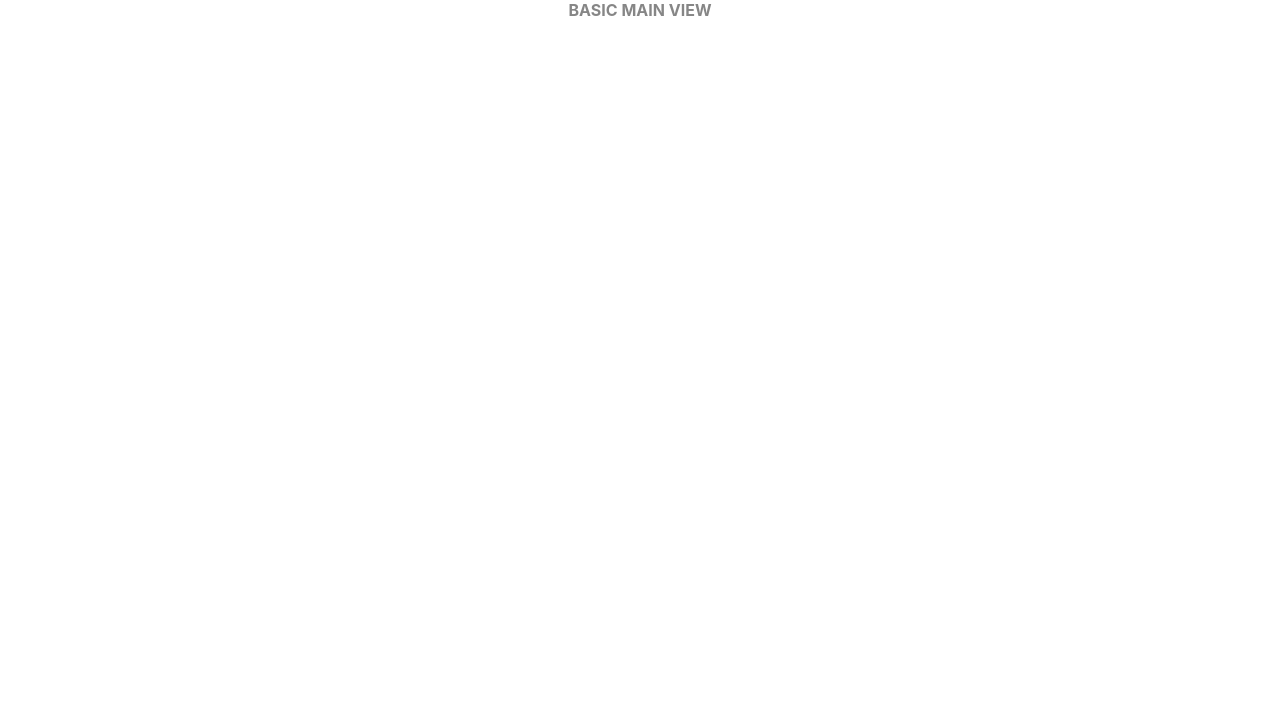
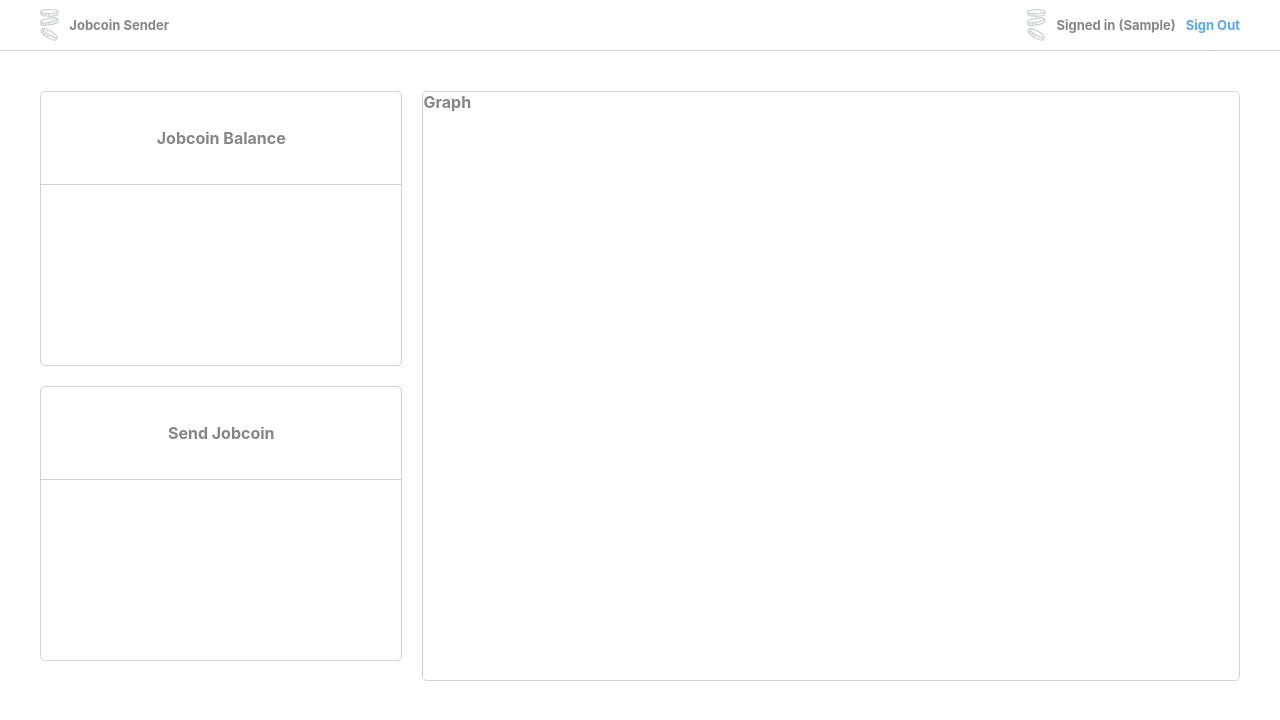
Before and after one commit to stormihoebe/jobcoin, a React (Create React App) app: page / in a window 1280 px wide. Both pictures are taken after typing "Sample" into the empty fields and a click on the button "Sign In". Shown: the top 720 px of the page. Built offline with nearby package versions, Linux system fonts and the light colour scheme.

Commit message:
implement main styles

```diff
--- a/src/components/card.js
+++ b/src/components/card.js
@@ -18,6 +18,7 @@
 const CardStyle = styled.div`
     border: 1px solid ${primary};
     border-radius: 5px;
+    margin-bottom: 20px;
     .header {
       font-size: medium;
       text-align: center;
@@ -26,7 +27,7 @@
       display:flex;
       justify-content: center;
       align-items: center;
-      padding: 1em 8em;
+      padding: 1em;
     }
     .body {
       justify-content: center;
--- /dev/null
+++ b/src/components/page_header.js
@@ -0,0 +1,58 @@
+import logo from "../assets/logo.svg"
+import userIcon from "../assets/logo.svg"
+import styled from "styled-components"
+import { colors } from "../colors"
+const { primaryText, primary, accent } = colors
+
+export const PageHeader = ({ currentAddress, logout }) => {
+  return (
+    <PageHeaderStyles>
+      <div className="branding">
+        <img className="logo" src={logo}></img>
+        <p> Jobcoin Sender</p>
+      </div>
+      <div className="user-menu">
+        <img className="icon" src={userIcon}></img>
+        <p>Signed in ({currentAddress})</p>
+        <p className="accent clickable" onClick={() => logout()}>Sign Out</p>
+      </div>
+    </PageHeaderStyles>
+  )
+}
+
+const PageHeaderStyles = styled.div`
+  color: ${primaryText};
+  font-weight: bold;
+  font-size: small;
+  height: 40px;
+  border-bottom: 1px solid ${primary};
+  display: flex;
+  justify-content: space-between;
+  padding: 5px 40px;
+  .accent {
+    color: ${accent}
+  }
+  .clickable {
+    cursor: pointer;
+  }
+  img {
+    max-height: 80%;
+  }
+  .branding {
+    display: flex;
+    max-height: 100%;
+    align-items: center;
+    .logo {
+      margin-right: 10px;
+    }
+  }
+  .user-menu {
+    display: flex;
+    max-height: 100%;
+    align-items: center;
+    p:nth-child(2){
+      display: inline-block;
+      margin: 0 10px;
+    }
+  }
+  `
--- a/src/strings.js
+++ b/src/strings.js
@@ -1,5 +1,5 @@
 export const strings = {
   login: {
-    welcomeText: "Welcome! Sign in With Your Jobcoin Address"
+    welcomeText: 'Welcome! Sign in With Your Jobcoin Address'
   }
 }
--- a/src/views/main.js
+++ b/src/views/main.js
@@ -1,20 +1,41 @@
 import styled from "styled-components"
 import { colors } from "../colors"
-import { strings } from "../strings"
-const { primaryText } = colors
+import { Card } from "../components/card"
+import { PageHeader } from "../components/page_header"
+const { primaryText, primary } = colors
 
-export const Main = () => {
+export const Main = ({ currentAddress, logout }) => {
   return (
     <MainView>
-      BASIC MAIN VIEW
+      <PageHeader currentAddress={currentAddress} logout={logout} />
+      <div className="body">
+        <div className="side-bar">
+          <Card headerText="Jobcoin Balance"></Card>
+          <Card headerText="Send Jobcoin"></Card>
+        </div>
+        <div className="graph-viewer">Graph</div>
+      </div>
     </MainView>
   )
 }
 
 const MainView = styled.div`
-  display:flex;
-  justify-content: center;
-  align-items: center;
   color: ${primaryText};
   font-weight: bolder;
+  .body {
+    display:flex;
+    justify-content: center;
+    padding: 40px;
+    .side-bar {
+      display:flex;
+      flex-direction: column;
+      margin-right: 20px;
+      width: 400px;
+    }
+    .graph-viewer {
+      width: 75%;
+      border: 1px solid ${primary};
+      border-radius: 5px;
+    }
+  }
   `
```
